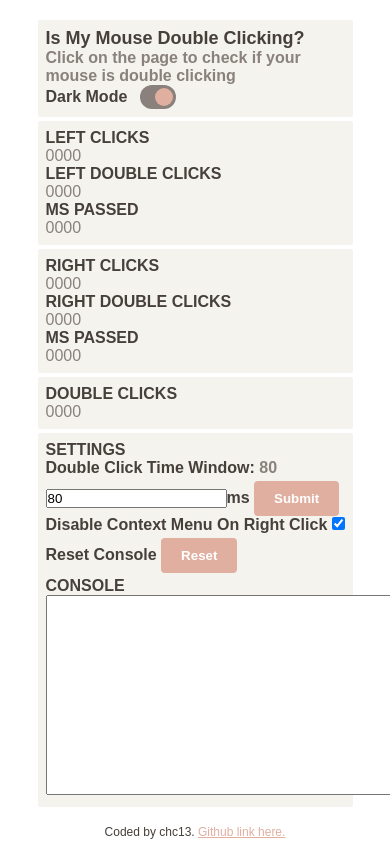
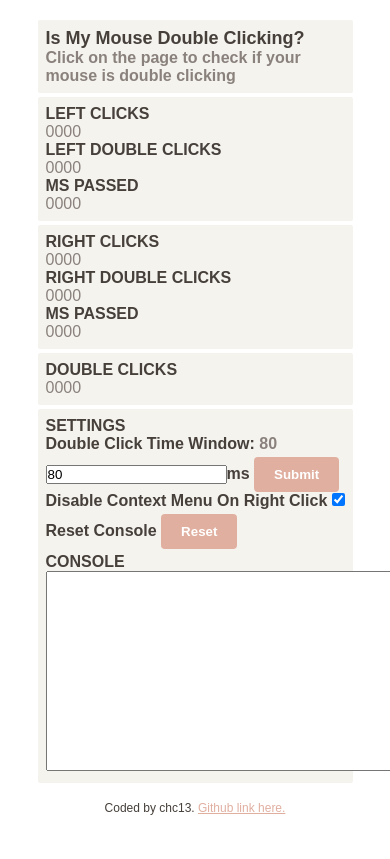
Before and after one commit to chc13/double-clicker, a plain HTML site: page index.html in a window 390 px wide. Shown: the top 859 px of the page. Drawn offline with Linux system fonts and the light colour scheme; a web font is replaced by a local one.

Commit message:
toggle will now hide itself if the screen is less than 800px

```diff
--- a/sass/_base.scss
+++ b/sass/_base.scss
@@ -69,6 +69,15 @@
   }
 }
 
+@mixin breakpoint-down($size) {
+  /* @media (max-width: map-get($breakpoints-down, $size)) {
+    @content;
+  } */
+  @media only screen and (max-width: $size) {
+    @content;
+  }
+}
+
 * {
   margin: 0;
   padding: 0;
--- a/sass/_toggle.scss
+++ b/sass/_toggle.scss
@@ -1,3 +1,5 @@
+@use "base" as *;
+
 .toggle {
   display: grid;
   grid-template-columns: 1fr 3rem;
@@ -59,4 +61,14 @@
   #light:checked ~ .toggle__button {
     left: calc(100% - 21px);
   }
+
+  //hide the toggle if screen width is less than 800px
+  @include breakpoint-down(799px) {
+    position: absolute;
+    left: -10000px;
+    top: auto;
+    width: 1px;
+    height: 1px;
+    overflow: hidden;
+  }
 }
```
Also changed, not shown: dist/css/style.min.css, 1 other file.
